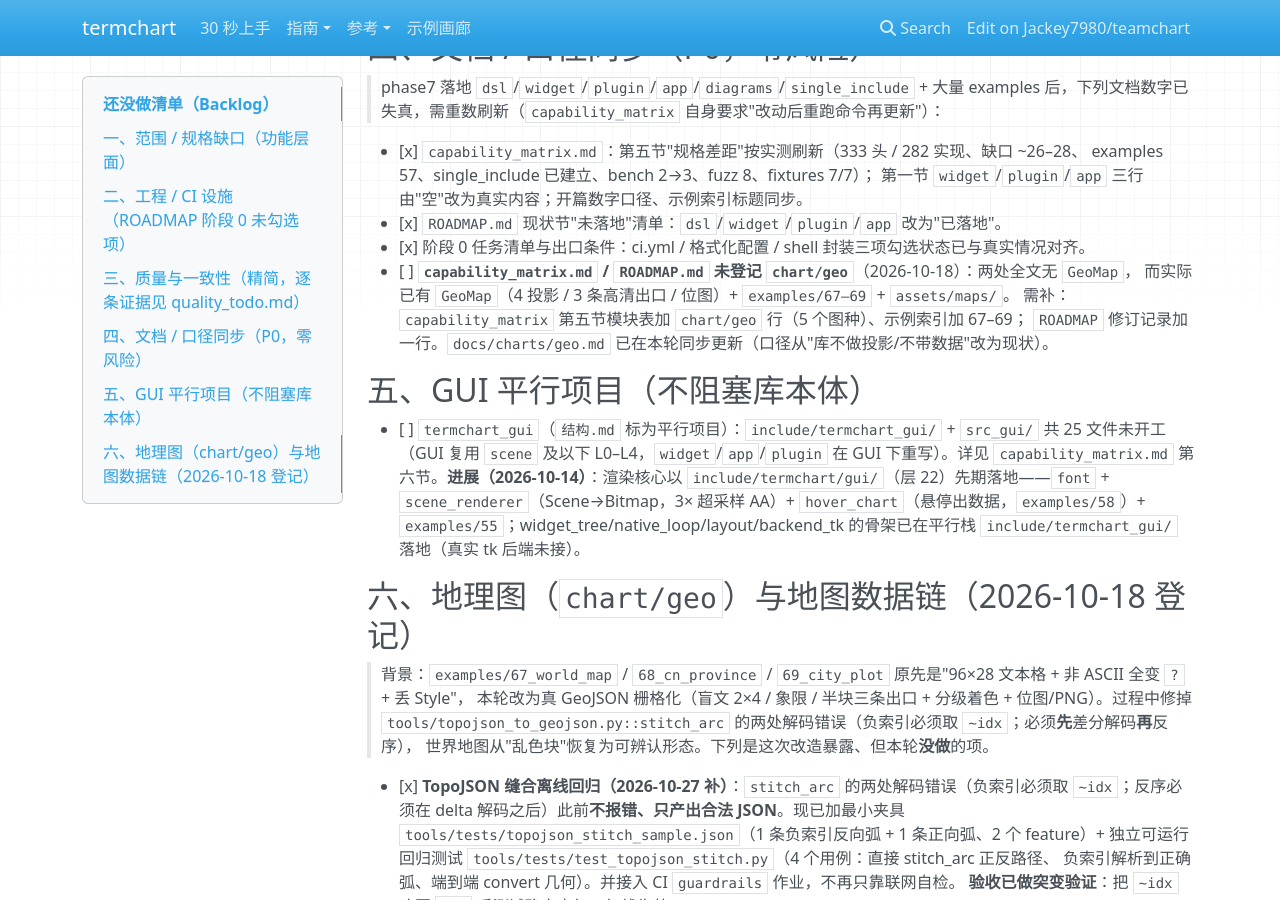
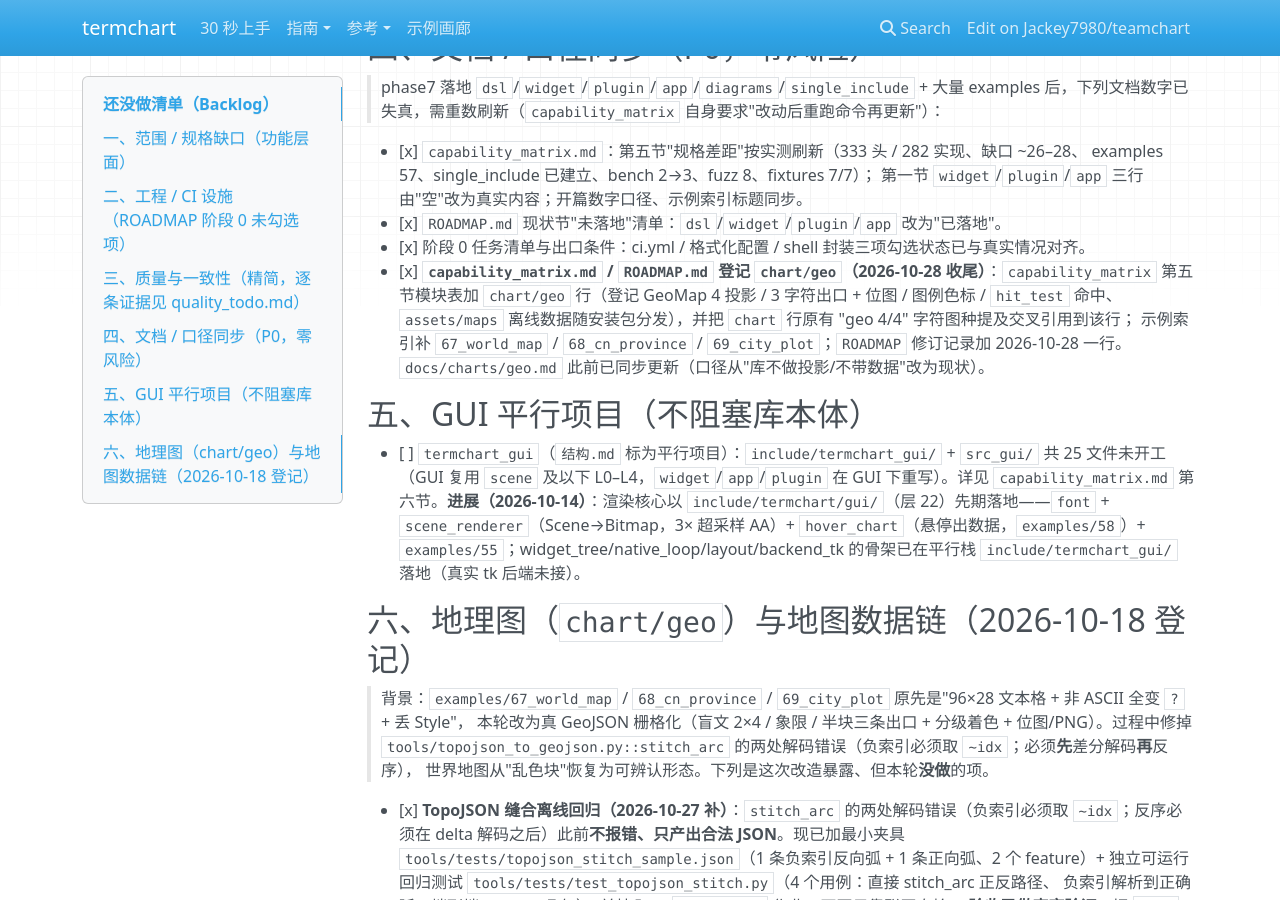
Before and after one commit to Jackey7980/termchart, an MkDocs documentation site: the page built from docs/reference/backlog.md, in a window 1280 px wide and 900 px high, scrolled down 2621 px. Built offline with MkDocs 1.6.1, drawn with Linux system fonts in a browser that asks for light colours; nearby versions of some CDN libraries.

Commit message:
docs: 登记 chart/geo（GeoMap）到 capability_matrix / ROADMAP（GeoMap 收尾 #①）
- capability_matrix 第五节模块表新增 chart/geo 行：登记 GeoMap 4 投影 /
  3 字符出口(draw/to_scene/rasterize) + 位图出口 render_bitmap / 分级 bins 三出口一致 /
  legend_bins+render_legend 色标 / hit_test(lon,lat) 命中 / assets/maps 离线数据随安装包分发；
  并把 chart 行原有 "geo 4/4" 字符图种提及交叉引用到该行。
- 示例索引补 67_world_map / 68_cn_province / 69_city_plot（已核对三示例头部注释，描述与代码一致）。
- ROADMAP 修订记录补 2026-10-28 一行（GeoMap 收尾全貌）。
- backlog 标记该文档登记项已完成。

Co-Authored-By: Claude <noreply@anthropic.com>

```diff
--- a/docs/reference/backlog.md
+++ b/docs/reference/backlog.md
@@ -117,10 +117,11 @@
   第一节 `widget`/`plugin`/`app` 三行由"空"改为真实内容；开篇数字口径、示例索引标题同步。
 - [x] `ROADMAP.md` 现状节"未落地"清单：`dsl`/`widget`/`plugin`/`app` 改为"已落地"。
 - [x] 阶段 0 任务清单与出口条件：ci.yml / 格式化配置 / shell 封装三项勾选状态已与真实情况对齐。
-- [ ] **`capability_matrix.md` / `ROADMAP.md` 未登记 `chart/geo`**（2026-10-18）：两处全文无 `GeoMap`，
-  而实际已有 `GeoMap`（4 投影 / 3 条高清出口 / 位图）+ `examples/67–69` + `assets/maps/`。
-  需补：`capability_matrix` 第五节模块表加 `chart/geo` 行（5 个图种）、示例索引加 67–69；
-  `ROADMAP` 修订记录加一行。`docs/charts/geo.md` 已在本轮同步更新（口径从"库不做投影/不带数据"改为现状）。
+- [x] **`capability_matrix.md` / `ROADMAP.md` 登记 `chart/geo`（2026-10-28 收尾）**：`capability_matrix`
+  第五节模块表加 `chart/geo` 行（登记 GeoMap 4 投影 / 3 字符出口 + 位图 / 图例色标 / `hit_test` 命中、
+  `assets/maps` 离线数据随安装包分发），并把 `chart` 行原有 "geo 4/4" 字符图种提及交叉引用到该行；
+  示例索引补 `67_world_map` / `68_cn_province` / `69_city_plot`；`ROADMAP` 修订记录加 2026-10-28 一行。
+  `docs/charts/geo.md` 此前已同步更新（口径从"库不做投影/不带数据"改为现状）。
 
 ## 五、GUI 平行项目（不阻塞库本体）
 
```
Also changed, not shown: ROADMAP.md (+1 -0 lines), docs/reference/capability_matrix.md (+5 -1 lines).
